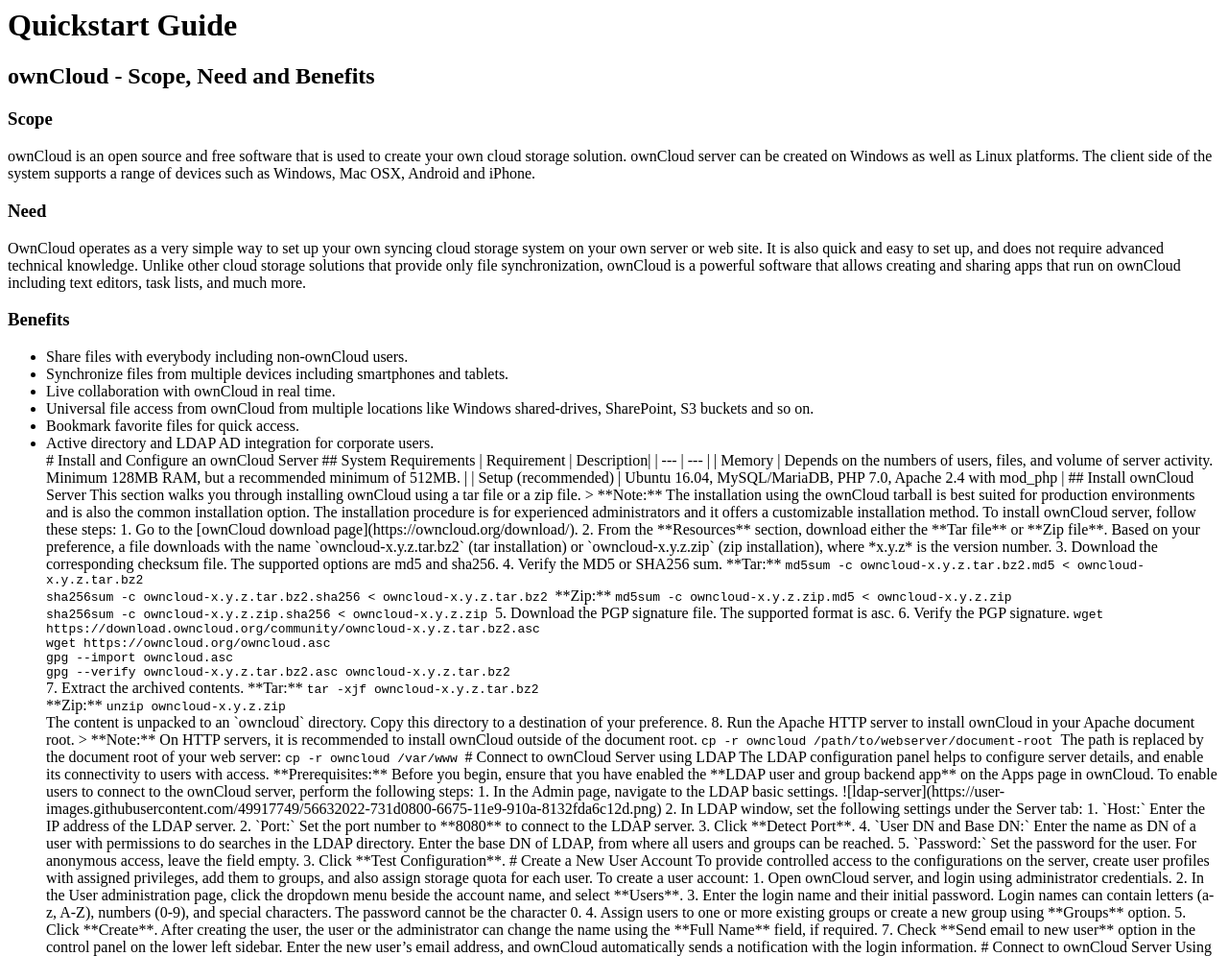
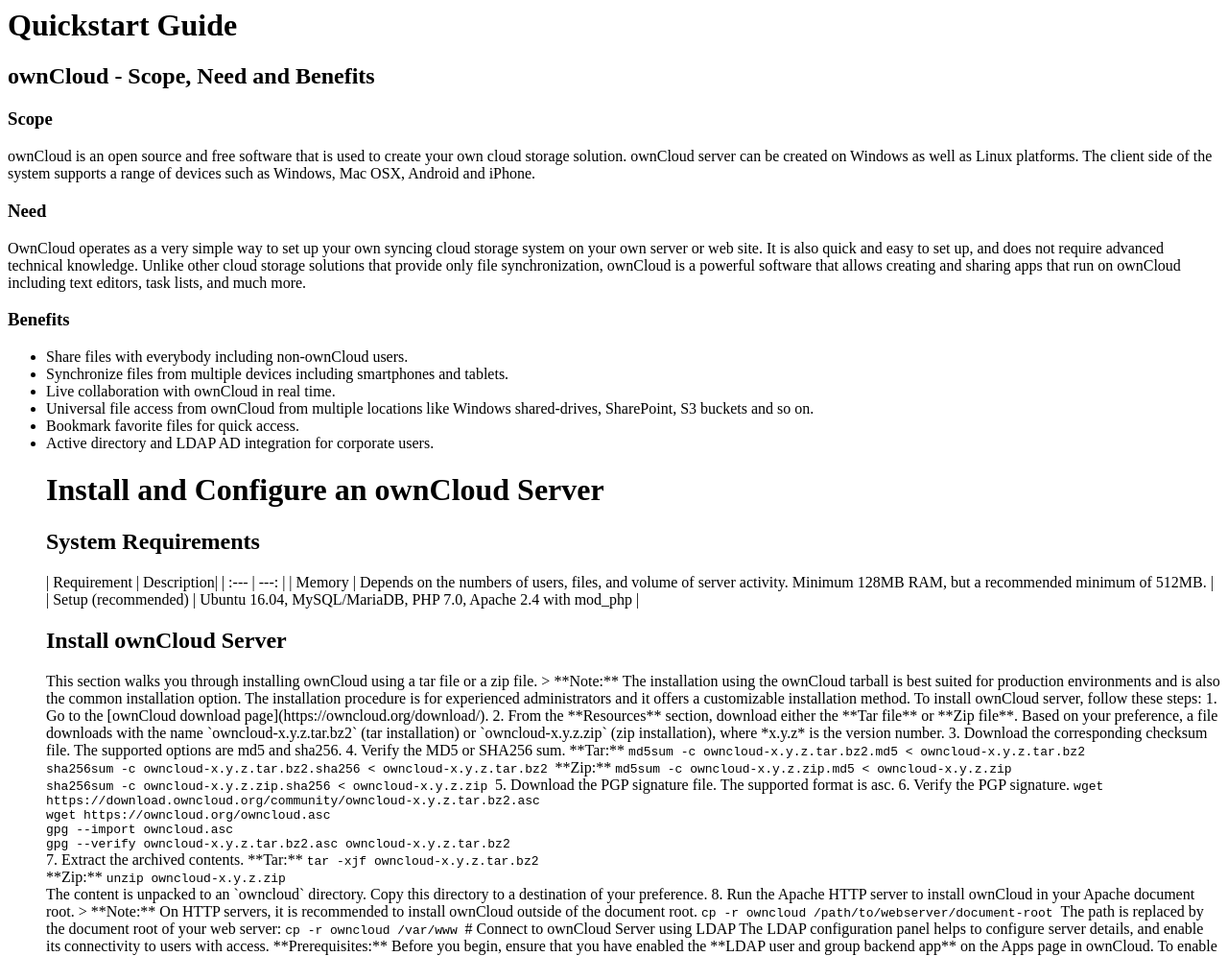
Before and after one commit to veenamannie/quickstart, a plain HTML site: page index.html in a window 1280 px wide. Shown: the top 996 px of the page at 96% size. Drawn offline with Linux system fonts and the light colour scheme.

Commit message:
Update index.html

```diff
--- a/index.html
+++ b/index.html
@@ -17,16 +17,16 @@
 <li>Bookmark favorite files for quick access.</li>
 <li>Active directory and LDAP AD integration for corporate users.</li>
 
-# Install and Configure an ownCloud Server
+<h1> Install and Configure an ownCloud Server </h1>
 
-## System Requirements
+   <h2> System Requirements </h2>
 
 | Requirement | Description|
-| --- | --- |
+| :--- | ---: |
 | Memory | Depends on the numbers of users, files, and volume of server activity. Minimum 128MB RAM, but a recommended minimum of 512MB. |
 | Setup (recommended) | Ubuntu 16.04, MySQL/MariaDB, PHP 7.0, Apache 2.4 with mod_php |
 
-## Install ownCloud Server
+   <h2> Install ownCloud Server </h2>
 This section walks you through installing ownCloud using a tar file or a zip file.
 > **Note:** The installation using the ownCloud tarball is best suited for production environments and is also the common installation option. The installation procedure is for experienced administrators and it offers a customizable installation method.
 
```
